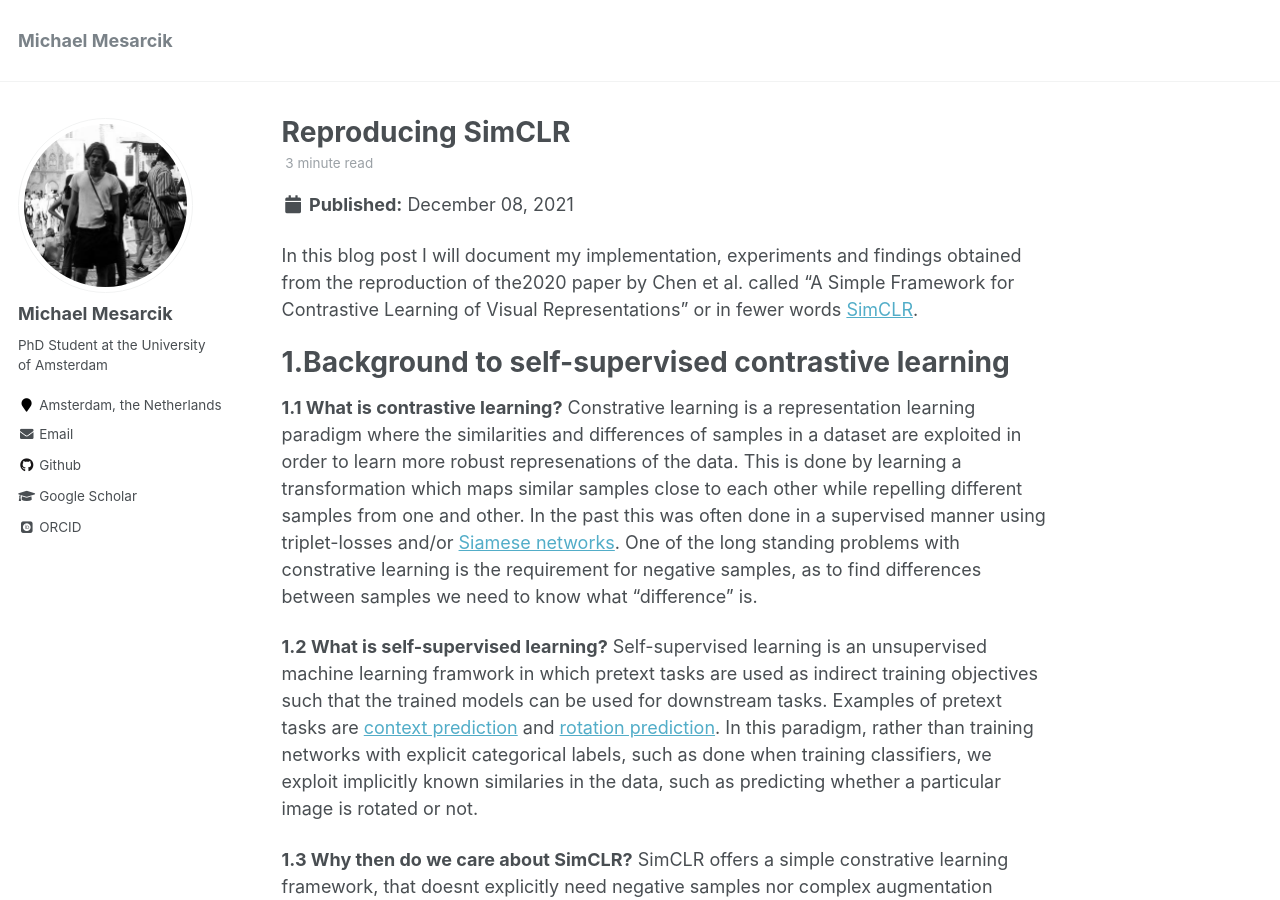
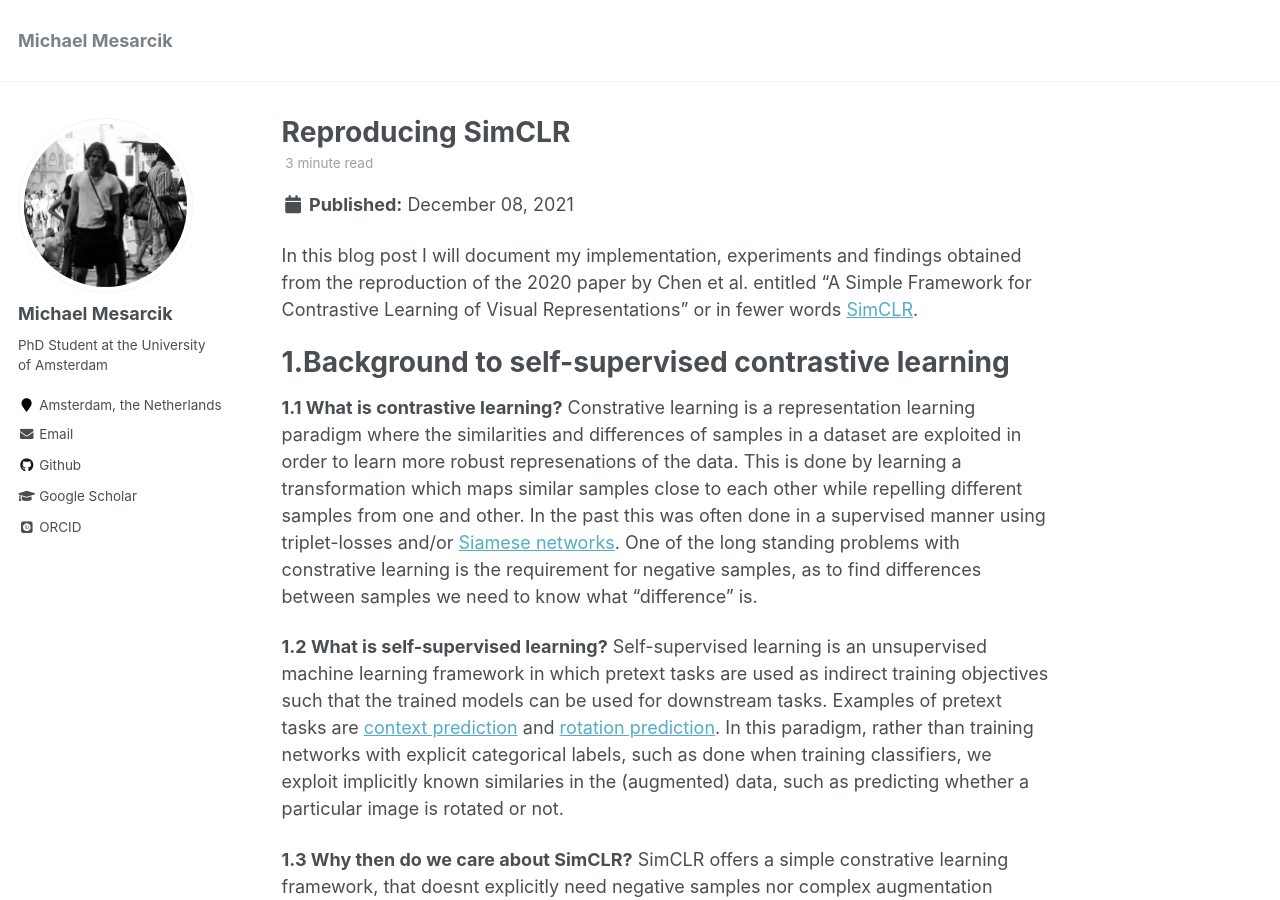
Before and after one commit to mesarcik/mesarcik.github.io, a Jekyll site: the page built from _posts/2021-12-08-blog-post-simclr.md, in a window 1280 px wide and 900 px high. Built offline with Jekyll 4.4.1, drawn with Linux system fonts in a browser that asks for light colours; some web fonts are replaced; formulas are drawn with MathJax 3.

Commit message:
blog post updated

```diff
--- a/_posts/2021-12-08-blog-post-simclr.md
+++ b/_posts/2021-12-08-blog-post-simclr.md
@@ -8,7 +8,7 @@ tags:
   - SimCLR
 ---
 
-In this blog post I will document my implementation, experiments and findings obtained from the reproduction of the2020 paper by Chen et al. called "A Simple Framework for Contrastive Learning of Visual Representations" or in fewer words [SimCLR](https://arxiv.org/pdf/2002.05709.pdf).
+In this blog post I will document my implementation, experiments and findings obtained from the reproduction of the 2020 paper by Chen et al. entitled "A Simple Framework for Contrastive Learning of Visual Representations" or in fewer words [SimCLR](https://arxiv.org/pdf/2002.05709.pdf).
 
 
 1.Background to self-supervised contrastive learning
@@ -18,7 +18,7 @@ In this blog post I will document my implementation, experiments and findings ob
 	Constrative learning is a representation learning paradigm where the similarities and differences of samples in a dataset are exploited in order to learn more robust represenations of the data. This is done by learning a transformation which maps similar samples close to each other while repelling different samples from one and other. In the past this was often done in a supervised manner using triplet-losses and/or [Siamese networks](https://arxiv.org/pdf/1412.6622.pdf). One of the long standing problems with constrative learning is the requirement for negative samples, as to find differences between samples we need to know what "difference" is.
 
 **1.2 What is self-supervised learning?**
-	Self-supervised learning is an unsupervised machine learning framwork in which pretext tasks are used as indirect training objectives such that the trained models can be used for downstream tasks. Examples of pretext tasks are [context prediction](https://arxiv.org/pdf/1505.05192.pdf) and [rotation prediction](https://openaccess.thecvf.com/content_CVPR_2019/papers/Feng_Self-Supervised_Representation_Learning_by_Rotation_Feature_Decoupling_CVPR_2019_paper.pdf). In this paradigm, rather than training networks with explicit categorical labels, such as done when training classifiers, we exploit implicitly known similaries in the data, such as predicting whether a particular image is rotated or not.
+	Self-supervised learning is an unsupervised machine learning framework in which pretext tasks are used as indirect training objectives such that the trained models can be used for downstream tasks. Examples of pretext tasks are [context prediction](https://arxiv.org/pdf/1505.05192.pdf) and [rotation prediction](https://openaccess.thecvf.com/content_CVPR_2019/papers/Feng_Self-Supervised_Representation_Learning_by_Rotation_Feature_Decoupling_CVPR_2019_paper.pdf). In this paradigm, rather than training networks with explicit categorical labels, such as done when training classifiers, we exploit implicitly known similaries in the (augmented) data, such as predicting whether a particular image is rotated or not.
 
 
 **1.3 Why then do we care about SimCLR?**
```
